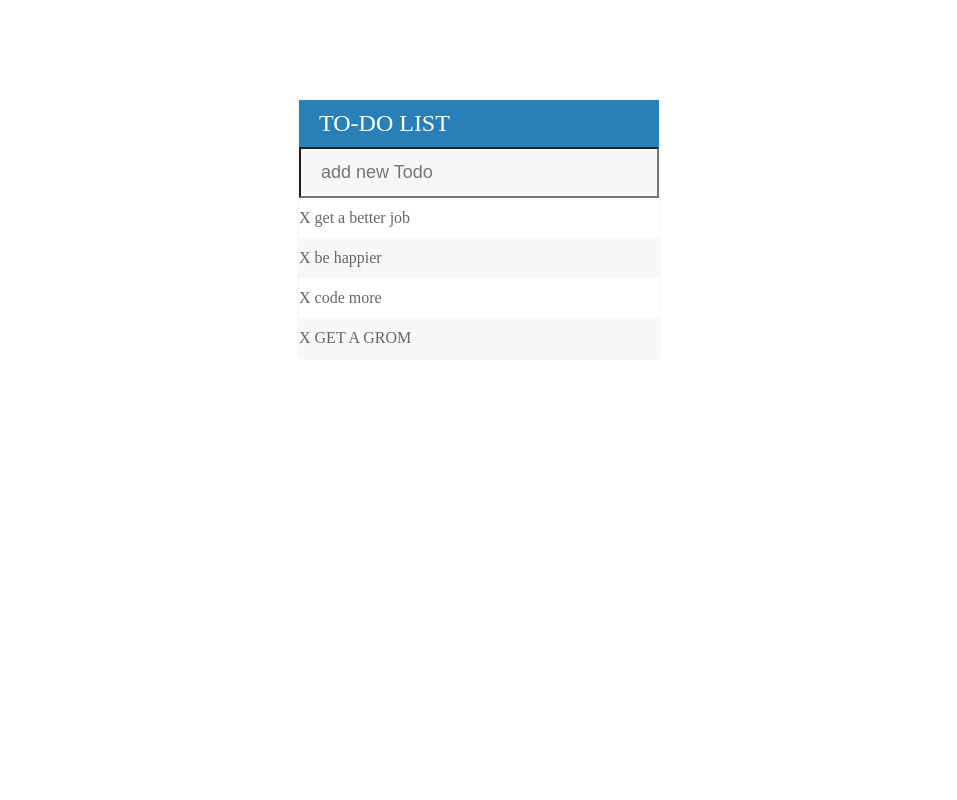
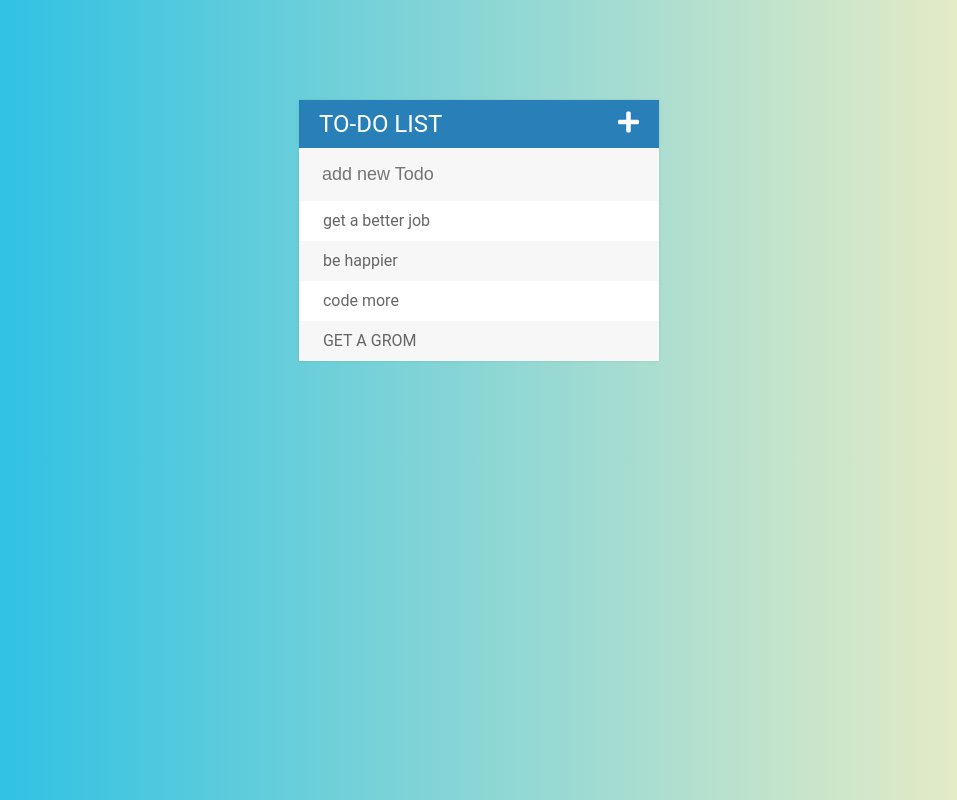
Before and after one commit to Ocuriel97/jQueryTodoApp, a plain HTML site: page index.html in a window 1280 px wide. Shown: the whole page, without its empty margins (161-1118 px from the left). Drawn offline with Linux system fonts and the light colour scheme.

Commit message:
finished

```diff
--- a/assets/css/main.css
+++ b/assets/css/main.css
@@ -1,12 +1,21 @@
-#container{
-  width: 360px;
-  margin: 100px auto;
-  background-color: #f7f7f7;
-  box-shadow: 0 0 3px rgba(0,0,0,0.1);
+body {
+	font-family: Roboto;
+  background: -webkit-linear-gradient(90deg, #2BC0E4 10%, #EAECC6 90%); /* Chrome 10+, Saf5.1+ */
+  background:    -moz-linear-gradient(90deg, #2BC0E4 10%, #EAECC6 90%); /* FF3.6+ */
+  background:     -ms-linear-gradient(90deg, #2BC0E4 10%, #EAECC6 90%); /* IE10 */
+  background:      -o-linear-gradient(90deg, #2BC0E4 10%, #EAECC6 90%); /* Opera 11.10+ */
+  background:         linear-gradient(90deg, #2BC0E4 10%, #EAECC6 90%); /* W3C */
 }
 
+ul {
+	list-style: none;
+	margin: 0;
+	padding: 0;
+}
+
+
 h1 {
-  background-color: #2980b9;
+	background: #2980b9;
 	color: white;
 	margin: 0;
 	padding: 10px 20px;
@@ -15,36 +24,59 @@ h1 {
 	font-weight: normal;
 }
 
-ul {
-  list-style: none;
-  margin: 0;
-  padding: 0;
+.fa-plus {
+	float: right;
 }
 
 li {
-  background-color: #fff;
+	background: #fff;
 	height: 40px;
 	line-height: 40px;
 	color: #666;
 }
 
-li:nth-child(2n) {
-  background-color: #f7f7f7;
+li:nth-child(2n){
+	background: #f7f7f7;
+}
+
+li span {
+	background: #e74c3c;
+	height: 40px;
+	margin-right: 20px;
+	text-align: center;
+	color: white;
+	width: 0;
+	display: inline-block;
+	transition: 0.2s linear;
+	opacity: 0;
+}
+
+li:hover span {
+	width: 40px;
+	opacity: 1.0;
 }
 
 input {
 	font-size: 18px;
+	color: #2980b9;
+	background-color: #f7f7f7;
 	width: 100%;
-  background-color: #f7f7f7;
 	padding: 13px 13px 13px 20px;
 	box-sizing: border-box;
-  color: #2980b9;
+	border: 3px solid rgba(0,0,0,0);
 }
 
-input:focus {
-  background-color: #fff;
+input:focus{
+	background: #fff;
 	border: 3px solid #2980b9;
 	outline: none;
+}
+
+#container {
+	width: 360px;
+	margin: 100px auto;
+	background: #f7f7f7;
+	box-shadow: 0 0 3px rgba(0,0,0, 0.1);
 }
 
 .completed {
--- a/assets/js/main.js
+++ b/assets/js/main.js
@@ -15,6 +15,10 @@ $('input[type="text"]').keypress(function(e){
   if(e.which === 13){
     var todoText = $(this).val();
     $(this).val('');
-    $('ul').append('<li><span> X </span>' + todoText + '</li>');
+    $('ul').append('<li><span><i class = "fa fa-trash"></i></span> ' + todoText + '</li>');
   }
 })
+
+$("#toggle-form").click(function(){
+	$("input[type='text']").fadeToggle();
+});
--- a/index.html
+++ b/index.html
@@ -4,16 +4,17 @@
     <meta charset="utf-8">
     <title>Todo App</title>
     <link rel="stylesheet" href="assets/css/main.css">
+    <link rel="stylesheet" href="https://use.fontawesome.com/releases/v5.0.13/css/all.css" integrity="sha384-DNOHZ68U8hZfKXOrtjWvjxusGo9WQnrNx2sqG0tfsghAvtVlRW3tvkXWZh58N9jp" crossorigin="anonymous">
   </head>
   <body>
     <div id="container">
-      <h1>To-Do List</h1>
+      <h1>To-Do List <span id="toggle-form"><i class="fa fa-plus"></i></span></h1>
       <input type="text" placeholder="add new Todo">
       <ul>
-        <li><span>X</span> get a better job</li>
-        <li><span>X</span> be happier</li>
-        <li><span>X</span> code more</li>
-        <li><span>X</span> GET A GROM</li>
+        <li><span><i class="fa fa-trash"></i></span> get a better job</li>
+        <li><span><i class="fa fa-trash"></i></span> be happier</li>
+        <li><span><i class="fa fa-trash"></i></span> code more</li>
+        <li><span><i class="fa fa-trash"></i></span> GET A GROM</li>
       </ul>
     </div>
     <div class="scripts">
```
Lines whose indentation alone changed are shown as unchanged.
